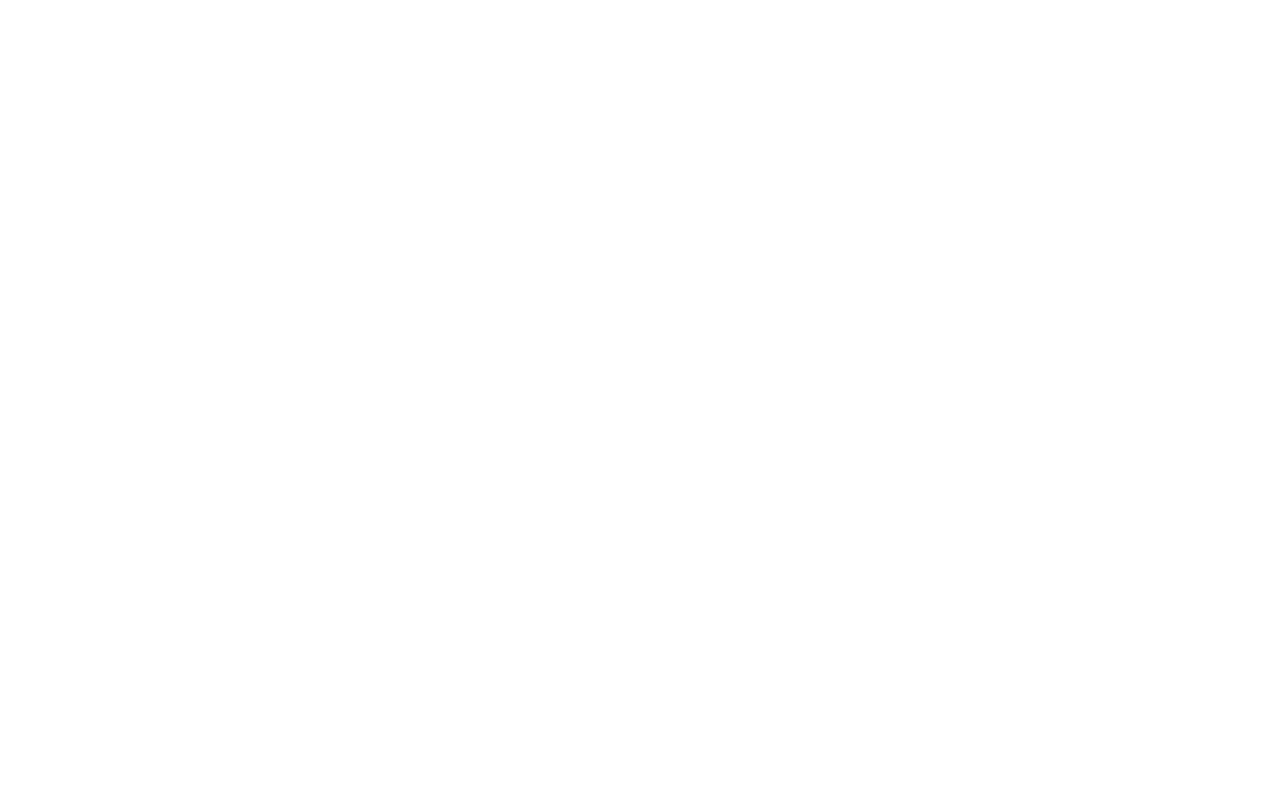
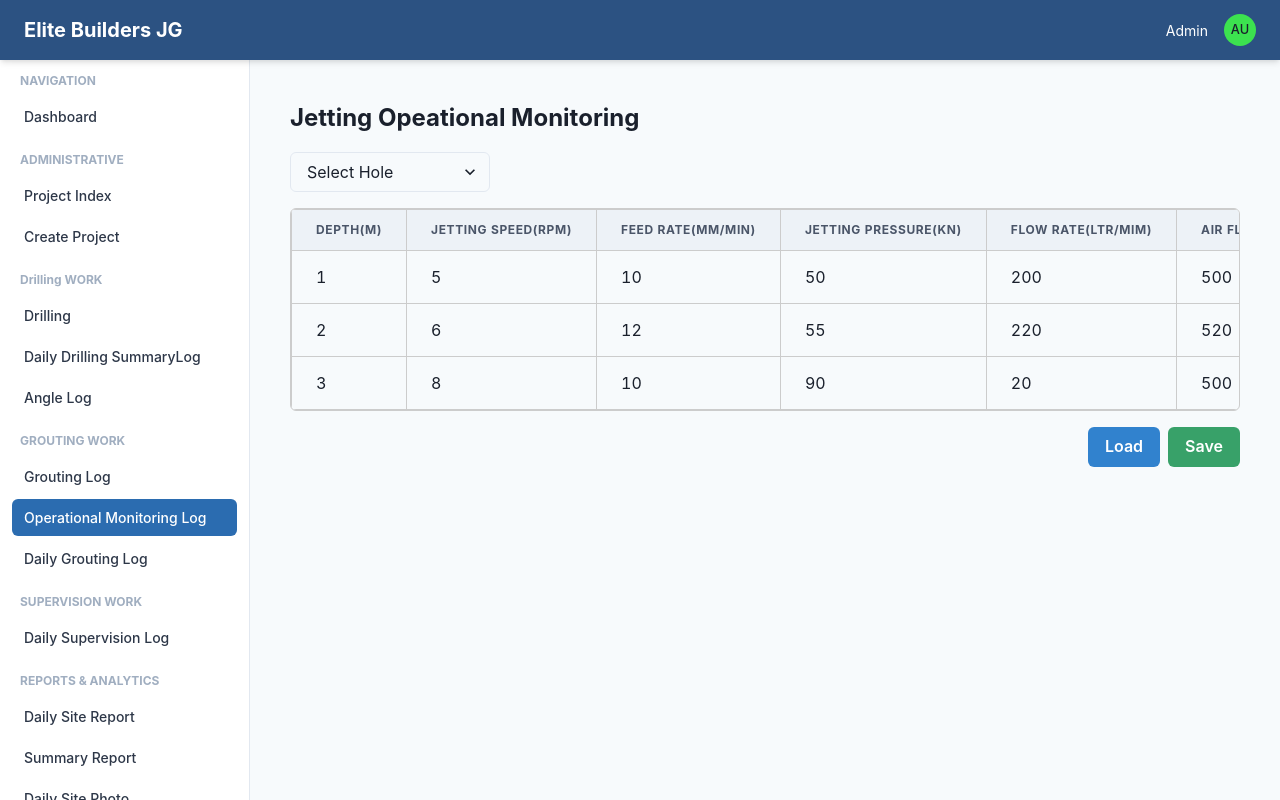
Before and after one commit to Nabin1-chand/Elite-Construction, a React (Vite) app: page /projects/operation-monitoring-log in a window 1280 px wide. Before the commit this address had no page. Built offline with nearby package versions, Linux system fonts and the light colour scheme.

Commit message:
added: opeation monitoing log page

```diff
--- a/src/App.jsx
+++ b/src/App.jsx
@@ -16,6 +16,7 @@
 import DevationGraph from "./component/pages/DevationGraph"
 import DrillingHole from "./component/pages/DrillingHole"
 import DailySitePhoto from "./component/pages/DailySitePhoto"
+import OperationalMonitoringLog from "./component/pages/OperationalMonitoringLog"
 
 const App=()=>{
   return(
@@ -39,6 +40,8 @@
         <Route path="/drilling-hole" element={<DrillingHole />} />
         <Route path="/drilling-hole-log" element={<DrillingLog />} />
         <Route path="/projects/dailyPhotoSite" element={<DailySitePhoto />} />
+        <Route path="/projects/operation-monitoring-log" element={<OperationalMonitoringLog />} />
+
 
 
 
--- a/src/component/PhotoCard.jsx
+++ b/src/component/PhotoCard.jsx
@@ -94,8 +94,7 @@
               <Td border="1px solid #ccc">
                  <Textarea
                  rowGap={2}
-              rows={5}
-                cols={10}
+
 
     size="sm"
     placeholder="Enter remark"
--- a/src/component/pages/DashBoard.jsx
+++ b/src/component/pages/DashBoard.jsx
@@ -6,8 +6,6 @@
   Td,
   TableContainer, } from "@chakra-ui/react";
 import DashboardCard from "../DashBoardCard";
-import Header from "../Header";
-import Sidebar from "../sidebar";
 import HoleCard from "../HoleCard";
 import { useState } from "react";
 import { useDisclosure } from "@chakra-ui/react";
@@ -18,7 +16,7 @@
 import HoleDetailFormModal from "../HoleDetailFormModal";
 import BoreholeDashboard from "../graphs/BoreholeDashboard";
 import CurveLine from "../graphs/CurveLine";
-import DailySitePhoto from "./DailySitePhoto";
+import PhotoCard from "../PhotoCard";
 const Dashboard = () => {
   const { projects } = useContext(ProjectContext);
     const location = useLocation();
@@ -227,7 +225,7 @@
       </SimpleGrid>
                       <BoreholeDashboard/>
                        <CurveLine/>
-                       <DailySitePhoto/>
+                       <PhotoCard/>
                   {/* Project Status Overview */}
                   <Box bg="white" p={5} borderRadius="lg" boxShadow="md" mb={6}>
                     <Flex justify="space-between" mb={4}>
--- /dev/null
+++ b/src/component/pages/OperationalMonitoringLog.jsx
@@ -0,0 +1,121 @@
+import {
+  Box,
+  Table,
+  Thead,
+  Tbody,
+  Tr,
+  Th,
+  Td,
+  TableContainer,
+  Text,
+  Select,
+  Flex,
+  Button
+} from "@chakra-ui/react";
+import React, { useState } from "react";
+const OperationalMonitoringLog = () => {
+  const data = [
+    {
+      depth: "1",
+      jettingSpeed: "5 ",
+      feedRate: "10",
+      jettingPressure: "50 ",
+      flowRate: "200 ",
+      airFlow: "500 ",
+      airPressure: "6 ",
+    },
+    {
+      depth: "2",
+      jettingSpeed: "6",
+      feedRate: "12",
+      jettingPressure: "55",
+      flowRate: "220",
+      airFlow: "520 ",
+      airPressure: "6.2",
+    },
+     {
+      depth: "3",
+      jettingSpeed: "8",
+      feedRate: "10",
+      jettingPressure: "90 ",
+      flowRate: "20 ",
+      airFlow: "500 ",
+      airPressure: "6 ",
+    },
+  ];
+    const [selectedHole, setSelectedHole] = useState("");
+  const holes = Array.from({ length: 90 }, (_, i) => `B${i + 1}`);
+  const handleLoad = () => {
+    // alert(`Load data for ${selectedHole}`);
+  };
+
+  const handleSave = () => {
+    // alert(`Save data for ${selectedHole}`);
+  };
+
+  return (
+    <Box p={4}>
+      <Text fontSize="2xl" mb={4} fontWeight="bold">
+        Jetting Opeational Monitoring
+      </Text>
+
+
+       {/* Hole Number Dropdown */}
+      <Box mb={4} maxW="200px">
+        <Select
+          placeholder="Select Hole"
+          value={selectedHole}
+          onChange={(e) => setSelectedHole(e.target.value)}
+        >
+          {holes.map((hole, index) => (
+            <option key={index} value={hole}>
+              {hole}
+            </option>
+          ))}
+        </Select>
+      </Box>
+      <TableContainer border="1px solid #ccc" borderRadius="md">
+        <Table variant="simple" size="md">
+          <Thead bg="gray.100">
+            <Tr>
+              <Th border="1px solid #ccc">Depth(M)</Th>
+              <Th border="1px solid #ccc">Jetting Speed(RPM)</Th>
+              <Th border="1px solid #ccc">Feed Rate(MM/MIN)</Th>
+              <Th border="1px solid #ccc">Jetting Pressure(KN)</Th>
+              <Th border="1px solid #ccc">Flow Rate(LTR/MIM)</Th>
+              <Th border="1px solid #ccc">Air Flow(MM/MIN)</Th>
+              <Th border="1px solid #ccc">Air Pressure(KN)</Th>
+            </Tr>
+          </Thead>
+          <Tbody>
+            {data.map((row, index) => (
+              <Tr key={index}>
+                <Td border="1px solid #ccc">{row.depth}</Td>
+                <Td border="1px solid #ccc">{row.jettingSpeed}</Td>
+                <Td border="1px solid #ccc">{row.feedRate}</Td>
+                <Td border="1px solid #ccc">{row.jettingPressure}</Td>
+                <Td border="1px solid #ccc">{row.flowRate}</Td>
+                <Td border="1px solid #ccc">{row.airFlow}</Td>
+                <Td border="1px solid #ccc">{row.airPressure}</Td>
+              </Tr>
+            ))}
+          </Tbody>
+        </Table>
+      </TableContainer>
+       {/* Load & Save Buttons */}
+      <Flex justifyContent="flex-end" mt={4} gap={2}>
+        <Button colorScheme="blue" onClick={handleLoad}>
+          Load
+        </Button>
+        <Button colorScheme="green" onClick={handleSave}>
+          Save
+        </Button>
+      </Flex>
+    </Box>
+  );
+};
+
+export default OperationalMonitoringLog;
+
+
+// export default OperationalMonitoringLog;
--- a/src/component/sidebar.jsx
+++ b/src/component/sidebar.jsx
@@ -35,6 +35,9 @@
       links: [
         {
           name: "Grouting Log", path: "/projects/grouting-log",
+        },
+          {
+          name: "Operational Monitoring Log", path: "/projects/operation-monitoring-log",
         },
         {
           name: "Daily Grouting Log", path: "/projects/dailyGrouting-log",
```
